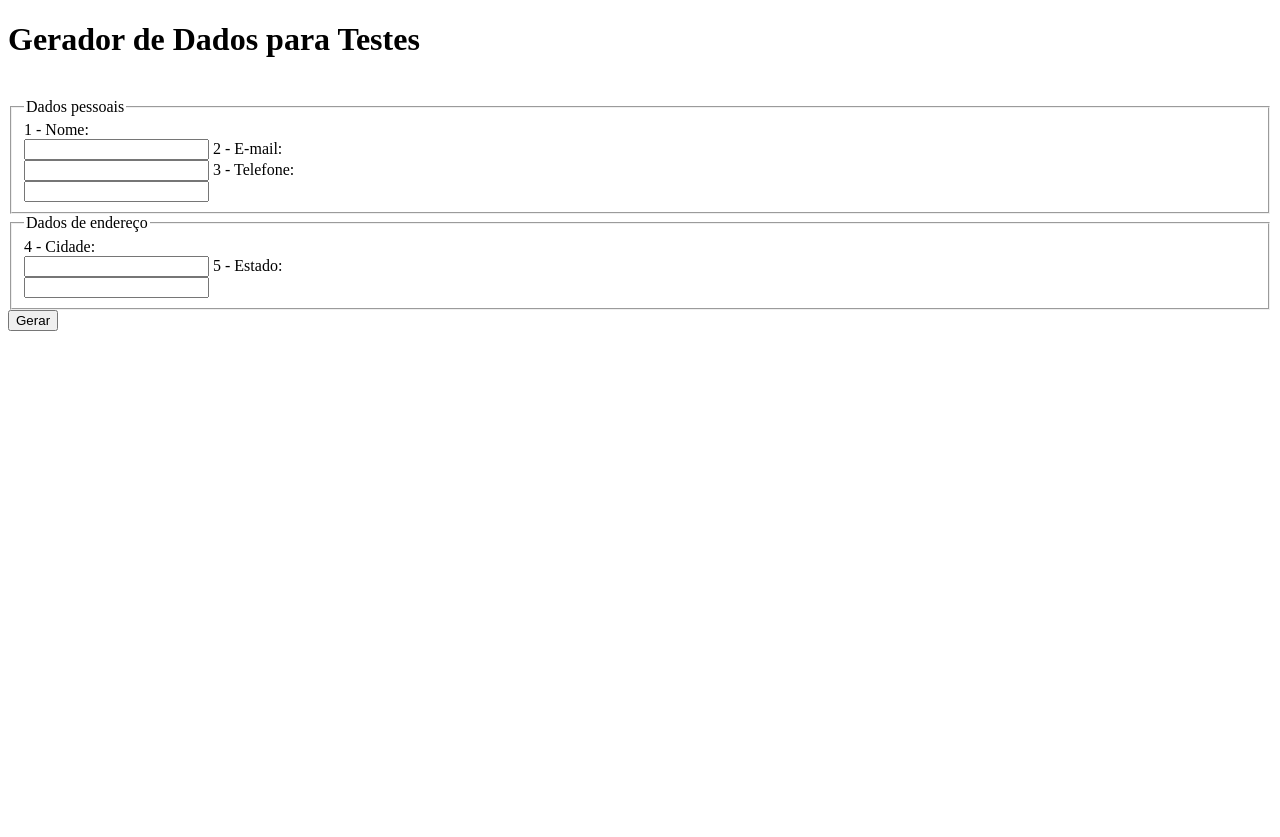
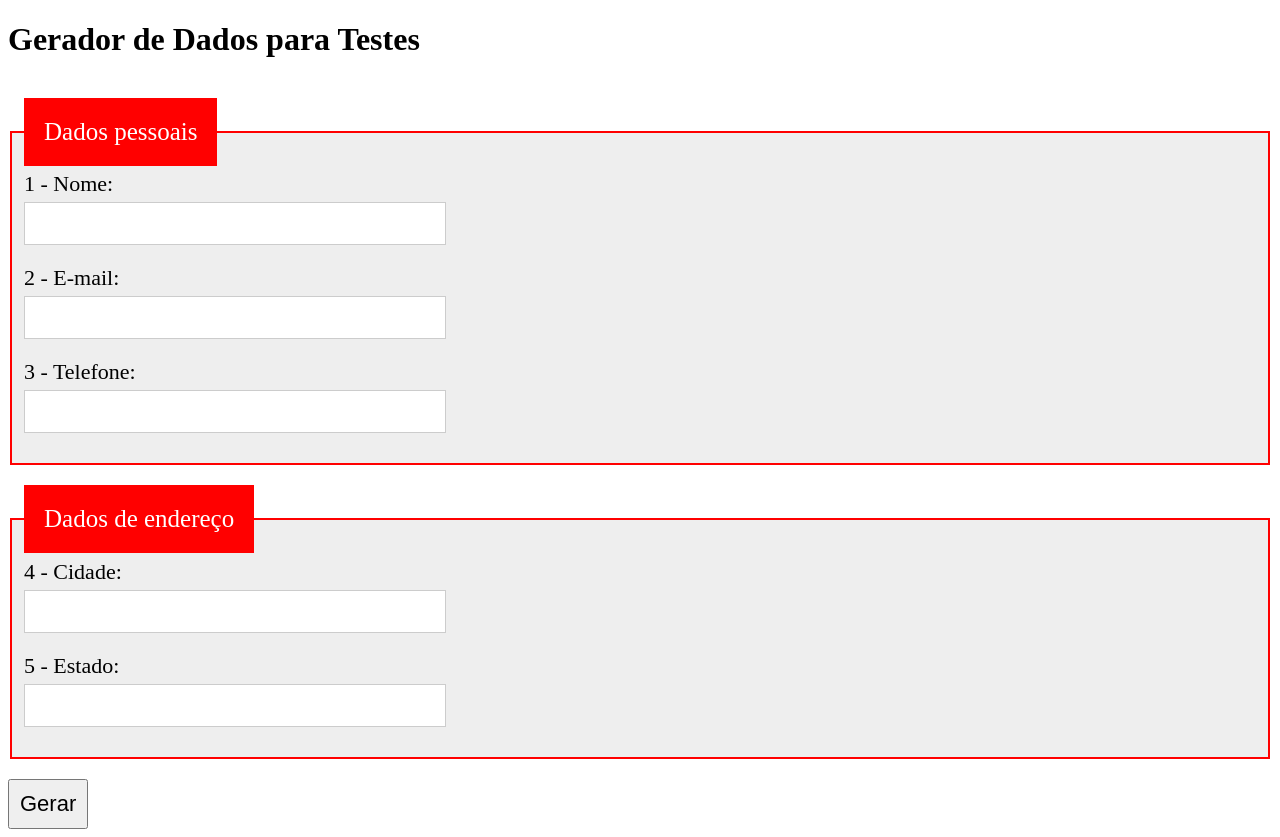
Before and after one commit to joao-ribas041/Gerador-De-Dados-p-testes, a Flask app: page / in a window 1280 px wide. Before the commit the page ends 331 px from the top, so only its background shows below. Run offline with Flask 2, Linux system fonts and the light colour scheme.

Commit message:
css base

```diff
--- a/static/css/styles.css
+++ b/static/css/styles.css
@@ -0,0 +1,31 @@
+label {
+    display: block;
+    margin-bottom: 20px;
+    font-size: 22px;
+}
+
+button {
+    padding: 10px;
+    font-size: 22px;
+}
+
+fieldset {
+    background-color: #EEE;
+    border: 2px solid #FF0000;
+    margin-bottom: 20px;
+}
+
+legend {
+    padding: 20px;
+    color: #fff;
+    background-color: #FF0000;
+    font-size: 25px;
+}
+
+input {
+    margin-top: 5px;
+    padding: 10px;
+    width: 400px;
+    font-size: 18px;
+    border: 1px solid #ccc;
+}
--- a/templates/index.html
+++ b/templates/index.html
@@ -5,7 +5,7 @@
     <meta charset="UTF-8">
     <meta http-equiv="X-UA-Compatible" content="IE=edge">
     <meta name="viewport" content="width=device-width, initial-scale=1.0">
-    <link rel="stylesheet" href="styles.css">
+    <link rel="stylesheet" href="../static/css/styles.css">
     <title>HomePage</title>
 </head>
 
```
